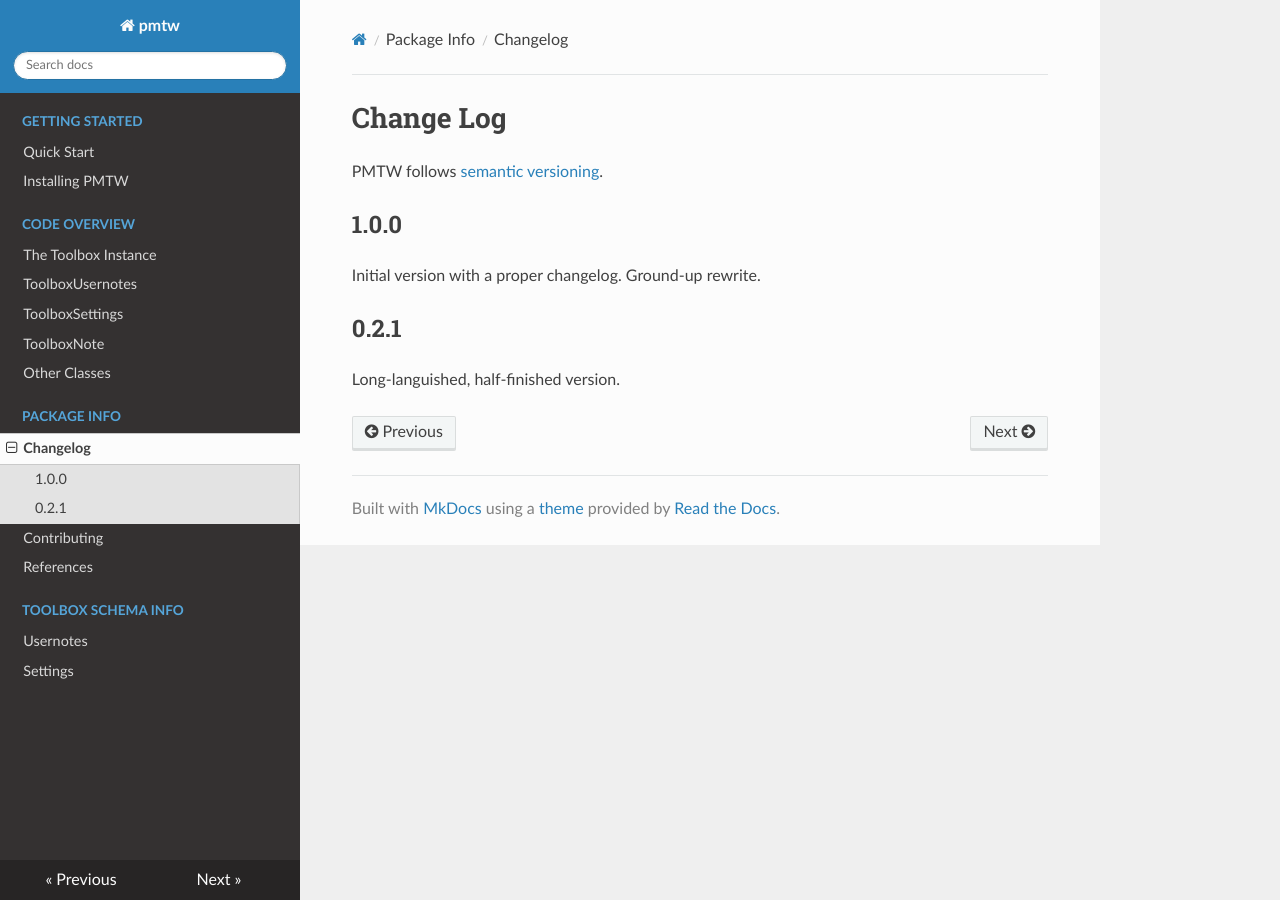
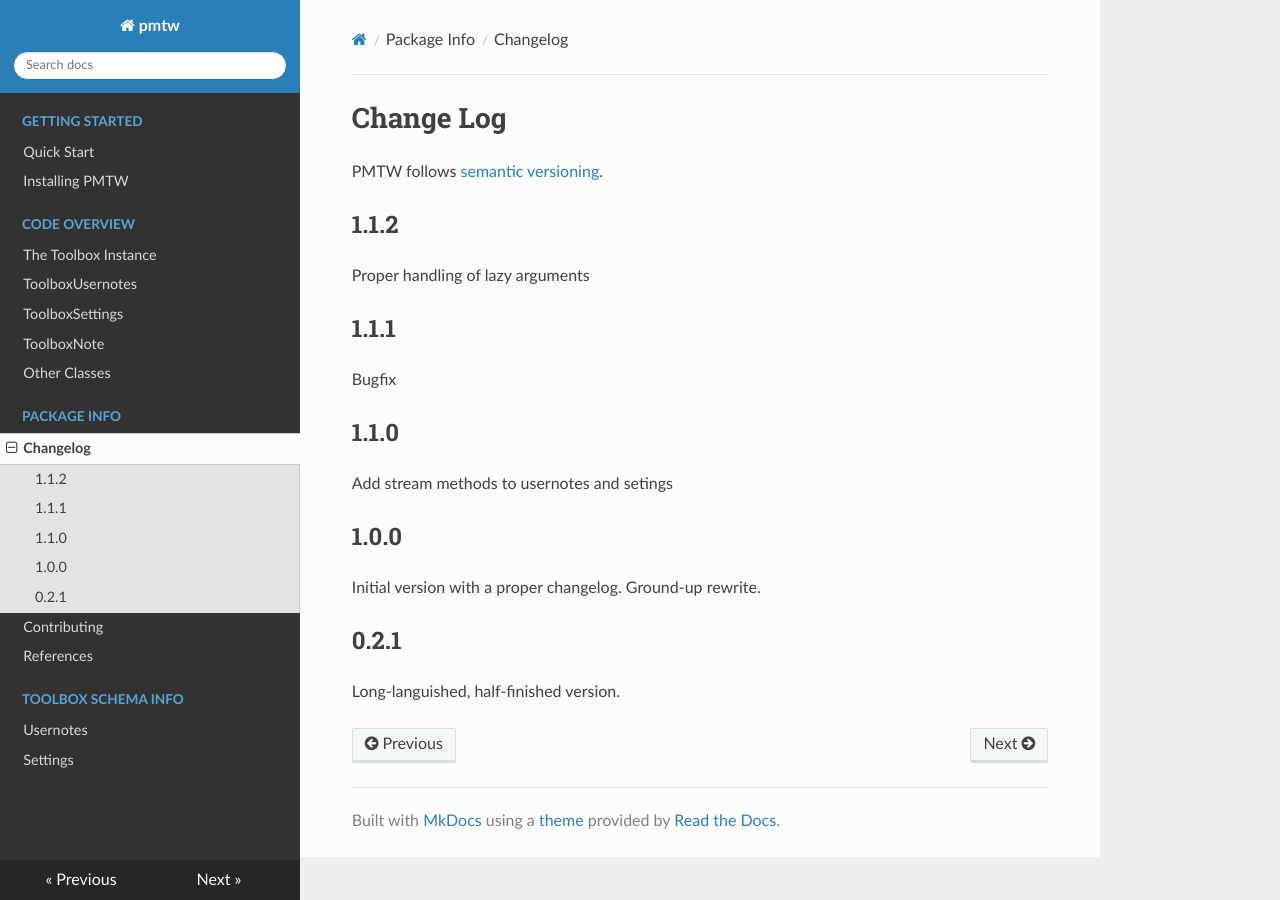
Before and after one commit to adhesivecheese/pmtw, an MkDocs documentation site: the page built from docs/changelog.md, in a window 1280 px wide. Built offline with MkDocs 1.6.1, drawn with Linux system fonts in a browser that asks for light colours; nearby versions of some CDN libraries.

Commit message:
Update changelog.md

```diff
--- a/docs/changelog.md
+++ b/docs/changelog.md
@@ -1,6 +1,18 @@
 # Change Log
 
 PMTW follows [semantic versioning](http://semver.org/).
+
+## 1.1.2
+
+Proper handling of lazy arguments
+
+## 1.1.1
+
+Bugfix
+
+## 1.1.0
+
+Add stream methods to usernotes and setings
 
 ## 1.0.0
 
```
